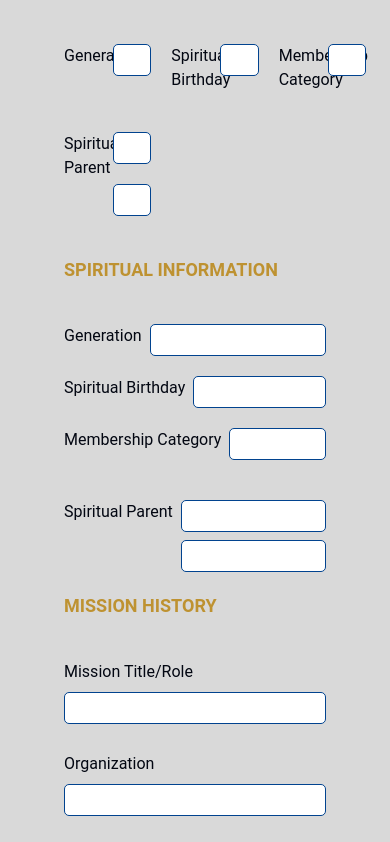
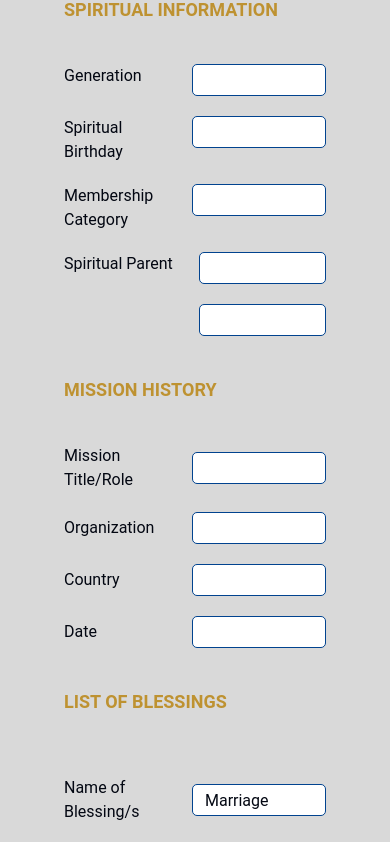
Before and after one commit to CoderTofu/FFWPU_System, a Next.js app: page /member/display-member in a window 390 px wide. Shown: the part 1460-2302 px from the top of the page. Built offline with nearby package versions, Linux system fonts and the light colour scheme.

Commit message:
list of blessings section, responsive changes, data retreival sample

```diff
--- a/package.json
+++ b/package.json
@@ -13,10 +13,10 @@
     "@radix-ui/react-label": "^2.1.2",
     "@radix-ui/react-select": "^2.1.6",
     "@radix-ui/react-slot": "^1.1.2",
+    "axios": "^1.7.9",
     "chart.js": "^4.4.8",
     "class-variance-authority": "^0.7.1",
     "clsx": "^2.1.1",
-    "axios": "^1.7.9",
     "js-cookie": "^3.0.5",
     "lucide-react": "^0.475.0",
     "next": "^15.2.1-canary.0",
--- a/src/app/(private)/member/display-member/page.tsx
+++ b/src/app/(private)/member/display-member/page.tsx
@@ -1,7 +1,12 @@
 "use client"
 import { FaUserCircle } from "react-icons/fa";
+import { useState } from "react";
 
 export default function DisplayMember() {
+  const [blessings, setBlessings] = useState([
+    { name: "Marriage", date: "01/31/2025" },
+    { name: "Baptism", date: "08/19/1999" },
+  ]);
 
     return (<div className="p-8 bg-[#D9D9D9] min-h-screen">
     {/*Banner */}
@@ -121,98 +126,32 @@ export default function DisplayMember() {
 
     {/*Section for Spiritual Information*/}
     <section>
-      <p className="text-lg text-[#BE9231] font-[700] mt-5 mb-5">SPIRITUAL INFORMATION</p>
-
+      <p className="text-lg text-[#BE9231] font-[700] mt-10 mb-10">SPIRITUAL INFORMATION</p>
       <div className="flex flex-col w-full">
-        <div className="flex flex-row w-full gap-5 mt-5 mb-5">
-
-          {/*Generation*/}
-          <div className="w-1/3 flex flex-row gap-5">
-            <div className="w-1/3">
-              <label htmlFor="">Generation</label>
-            </div>
-            <div className="w-2/3">
-            <input
-              type="text"
-              className="border-[#01438F] border rounded-[5px] w-full max-w-60 h-8 text-base px-3" />
-            </div>
-          </div>
-
-          {/*Spiritual Birthday*/}
-          <div className="w-1/3 flex flex-row gap-5">
-            <div className="w-1/3">
-              <label htmlFor="">Spiritual Birthday</label>
-            </div>
-            <div className="w-2/3">
-            <input
-              type="text"
-              className="border-[#01438F] border rounded-[5px] w-full max-w-60 h-8 text-base px-3" />
-            </div>
-          </div>
-
-          {/*Membership Category*/}
-          <div className="w-1/3 flex flex-row gap-5">
-            <div className="w-1/3">
-              <label htmlFor="">Membership Category</label>
-            </div>
-            <div className="w-2/3">
-            <input
-              type="text"
-              className="border-[#01438F] border rounded-[5px] w-full max-w-60 h-8 text-base px-3" />
-            </div>
-          </div>
-        </div>
-      </div>
-
-      <div className="flex flex-row w-full gap-5 mt-5 mb-5">
-
-          {/*Spiritual Parent*/}
-          <div className="w-1/3 flex flex-row gap-5">
-            <div className="w-1/3">
-              <label htmlFor="">Spiritual Parent</label>
-            </div>
-            <div className="w-2/3">
-            <input
-              type="text"
-              className="border-[#01438F] border rounded-[5px] w-full max-w-60 h-8 text-base px-3" />
-            <input
-              type="text"
-              className="border-[#01438F] border rounded-[5px] w-full max-w-60 h-8 text-base px-3 mt-5 mb-5" />
-            </div>
-
-          </div>
-      </div>
-
-    </section>
-
-    <section>
-      <p className="text-lg text-[#BE9231] font-[700] mt-5 mb-5">SPIRITUAL INFORMATION</p>
-
-      <div className="flex flex-col w-full">
-        <div className="flex flex-col md:flex-row w-full gap-5 mt-5 mb-5">
+        <div className="flex flex-col md:flex-row w-full gap-5">
 
           {/*Generation*/}
           <div className="w-full md:w-1/3 flex flex-row gap-2">
-            <label className="whitespace-nowrap">Generation</label>
+            <label className=" md:w-1/3 w-full">Generation</label>
             <input
               type="text"
-              className="border-[#01438F] border rounded-[5px] w-full h-8 text-base px-3" />
+              className="border-[#01438F] border rounded-[5px] w-full md:max-w-60 h-8 text-base px-3" />
           </div>
 
           {/*Spiritual Birthday*/}
           <div className="w-full md:w-1/3 flex flex-row gap-2">
-            <label className="whitespace-nowrap">Spiritual Birthday</label>
+            <label className=" md:w-1/3 w-full">Spiritual Birthday</label>
             <input
               type="text"
-              className="border-[#01438F] border rounded-[5px] w-full h-8 text-base px-3" />
+              className="border-[#01438F] border rounded-[5px] w-full md:max-w-60 h-8 text-base px-3" />
           </div>
 
           {/*Membership Category*/}
           <div className="w-full md:w-1/3 flex flex-row gap-2">
-            <label className="whitespace-nowrap">Membership Category</label>
+            <label className=" md:w-1/3 w-full">Membership Category</label>
             <input
               type="text"
-              className="border-[#01438F] border rounded-[5px] w-full h-8 text-base px-3" />
+              className="border-[#01438F] border rounded-[5px] w-full md:max-w-60 h-8 text-base px-3" />
           </div>
         </div>
       </div>
@@ -221,14 +160,14 @@ export default function DisplayMember() {
 
         {/*Spiritual Parent*/}
         <div className="w-full md:w-1/3 flex flex-row gap-2">
-          <label className="whitespace-nowrap">Spiritual Parent</label>
-          <div className="w-full">
+          <label className=" md:w-1/3 w-full">Spiritual Parent</label>
+          <div className="w-full md:max-w-60">
             <input
               type="text"
-              className="border-[#01438F] border rounded-[5px] w-full h-8 text-base px-3" />
+              className="border-[#01438F] border rounded-[5px] w-full md:max-w-60 h-8 text-base px-3" />
             <input
               type="text"
-              className="border-[#01438F] border rounded-[5px] w-full h-8 text-base px-3 mt-2" />
+              className="border-[#01438F] border rounded-[5px] w-full md:max-w-60 h-8 text-base px-3 mt-5"/>
           </div>
         </div>
 
@@ -239,18 +178,15 @@ export default function DisplayMember() {
 
     {/*Section for Mission History*/}
     <section>
-      <p className="text-lg text-[#BE9231] font-[700] mt-5 mb-5">MISSION HISTORY</p>
+      <p className="text-lg text-[#BE9231] font-[700] mt-10 mb-10">MISSION HISTORY</p>
 
       <div className="flex flex-col w-full">
-        {/* Responsive Wrapper */}
-        <div className="flex flex-col md:flex-row w-full md:w-11/12 gap-5 mt-5 mb-5">
+        <div className="flex flex-col md:flex-row w-full md:w-11/12 gap-5">
 
           {/* Mission Title/Role */}
-          <div className="w-full md:w-1/4 gap-5">
-            <div className="mb-2">
-              <label htmlFor="">Mission Title/Role</label>
-            </div>
-            <div className="mb-2">
+          <div className="w-full md:w-1/4">
+            <div className="flex flex-row md:flex-col items-center md:items-start gap-2">
+              <label className="w-full">Mission Title/Role</label>
               <input
                 type="text"
                 className="border-[#01438F] border rounded-[5px] w-full md:max-w-60 h-8 text-base px-3" />
@@ -258,11 +194,9 @@ export default function DisplayMember() {
           </div>
 
           {/* Organization */}
-          <div className="w-full md:w-1/4 gap-5">
-            <div className="mb-2">
-              <label htmlFor="">Organization</label>
-            </div>
-            <div className="mb-2">
+          <div className="w-full md:w-1/4">
+            <div className="flex flex-row md:flex-col items-center md:items-start gap-2">
+              <label className="w-full">Organization</label>
               <input
                 type="text"
                 className="border-[#01438F] border rounded-[5px] w-full md:max-w-60 h-8 text-base px-3" />
@@ -270,11 +204,9 @@ export default function DisplayMember() {
           </div>
 
           {/* Country */}
-          <div className="w-full md:w-1/4 gap-5">
-            <div className="mb-2">
-              <label htmlFor="">Country</label>
-            </div>
-            <div className="mb-2">
+          <div className="w-full md:w-1/4">
+            <div className="flex flex-row md:flex-col items-center md:items-start gap-2">
+              <label className="w-full">Country</label>
               <input
                 type="text"
                 className="border-[#01438F] border rounded-[5px] w-full md:max-w-60 h-8 text-base px-3" />
@@ -282,25 +214,66 @@ export default function DisplayMember() {
           </div>
 
           {/* Date */}
-          <div className="w-full md:w-1/4 gap-5">
-            <div className="mb-2">
-              <label htmlFor="">Date</label>
-            </div>
-            <div className="mb-2">
+          <div className="w-full md:w-1/4">
+            <div className="flex flex-row md:flex-col items-center md:items-start gap-2">
+              <label className="w-full">Date</label>
               <input
                 type="text"
                 className="border-[#01438F] border rounded-[5px] w-full md:max-w-60 h-8 text-base px-3" />
             </div>
           </div>
+
         </div>
       </div>
-
     </section>
 
     {/*Section for List of Blessings*/}
     <section>
-      <p className="text-lg text-[#BE9231] font-[700] mt-5 mb-5">List of Blessings</p>
+      <p className="text-lg text-[#BE9231] font-[700] mt-10 mb-10">LIST OF BLESSINGS</p>
 
+      <div className="flex flex-col w-full">
+        {/* Desktop Labels (Only on first row in large screens) */}
+        <div className="hidden md:flex flex-row w-full md:w-11/12 gap-5">
+          <div className="w-1/4">
+            <label className="">Name of Blessing/s</label>
+          </div>
+          <div className="w-1/4">
+            <label className="">Date</label>
+          </div>
+        </div>
+
+        {blessings.map((blessing, index) => (
+          <div key={index} className="flex flex-col md:flex-row w-full md:w-11/12 gap-5 mt-5">
+
+            {/* Name of Blessing/s */}
+            <div className="w-full md:w-1/4">
+              <div className="flex flex-row md:flex-col items-center md:items-start gap-2">
+                {/* Show label only in mobile view */}
+                <label className="w-full block md:hidden">Name of Blessing/s</label>
+                <input
+                  type="text"
+                  defaultValue={blessing.name}
+                  className="border-[#01438F] border rounded-[5px] w-full md:max-w-60 h-8 text-base px-3"
+                />
+              </div>
+            </div>
+
+            {/* Date */}
+            <div className="w-full md:w-1/4">
+              <div className="flex flex-row md:flex-col items-center md:items-start gap-2">
+                {/* Show label only in mobile view */}
+                <label className="w-full block md:hidden">Date</label>
+                <input
+                  type="text"
+                  defaultValue={blessing.date}
+                  className="border-[#01438F] border rounded-[5px] w-full md:max-w-60 h-8 text-base px-3"
+                />
+              </div>
+            </div>
+
+          </div>
+        ))}
+      </div>
     </section>
 
     </div>
```
Also changed, not shown: 1 other file (tests, documents, lock files or other folders).
